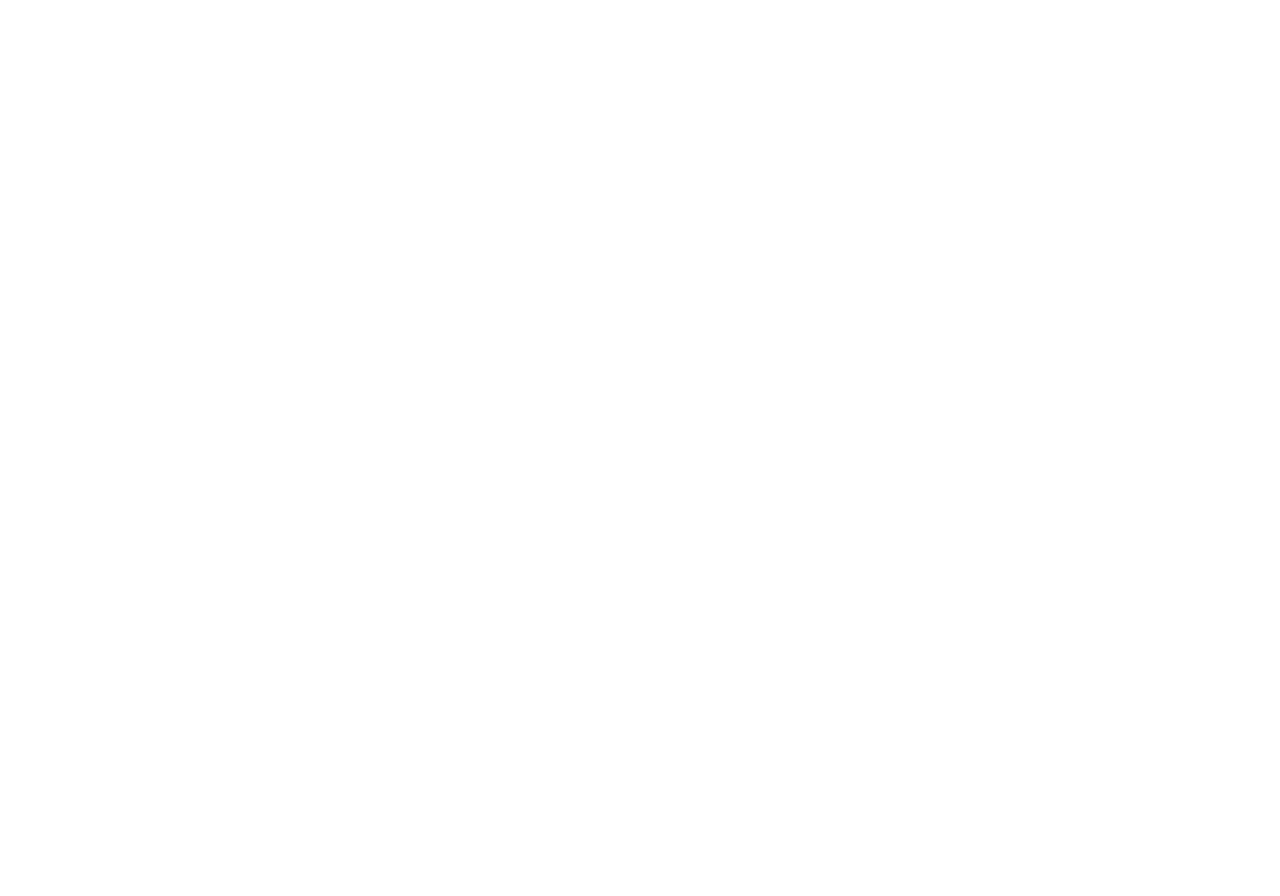
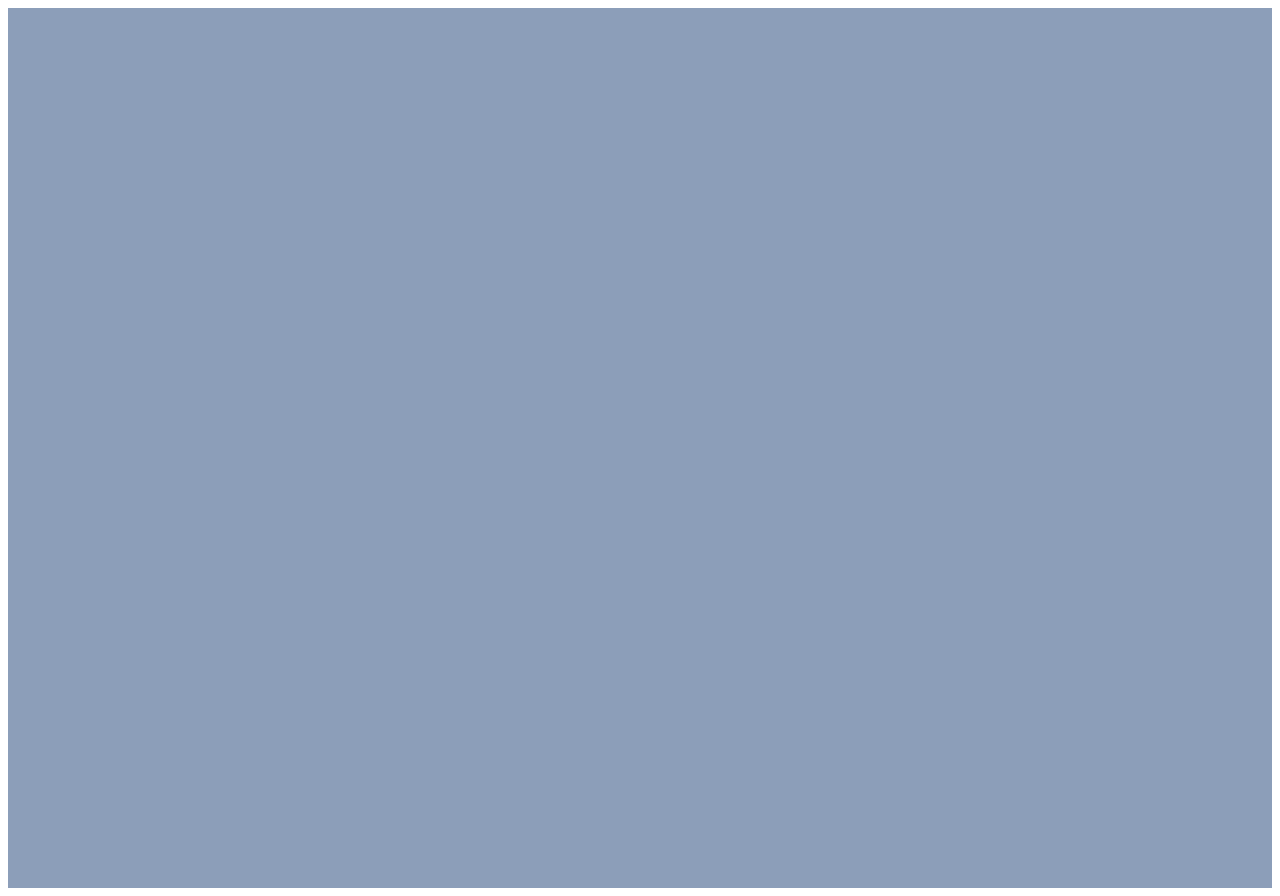
Before and after one commit to AmrMaket/Tic-Tac-Toe, a plain HTML site: page index.html in a window 1280 px wide. Before the commit the page ends 800 px from the top, so only its background shows below. Drawn offline with Linux system fonts and the light colour scheme.

Commit message:
add index.css

```diff
--- a/index.html
+++ b/index.html
@@ -3,6 +3,7 @@
     <head>
         <meta charset="UTF-8">
         <meta name="viewport" content="width=device-width, initial-scale=1.0">
+        <link rel="stylesheet" href="style/index.css">
         <title>Tic Tac Toe</title>
     </head>
     <body>
--- /dev/null
+++ b/style/index.css
@@ -0,0 +1,9 @@
+.container{
+    height: 100vh;
+    padding: 40px;
+    display: flex;
+    justify-content: center;
+    align-items: center;
+    flex-direction: column;
+    background-color: rgb(140, 158, 185);
+}
```
